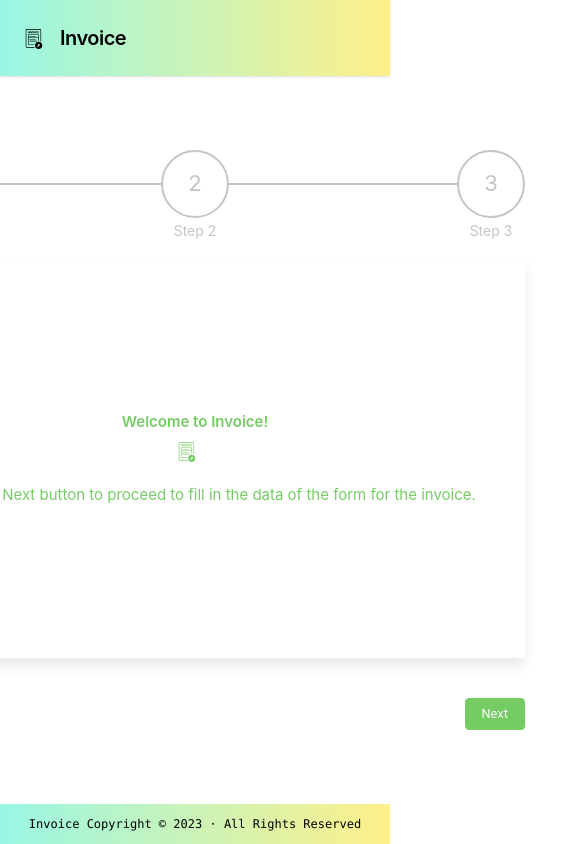
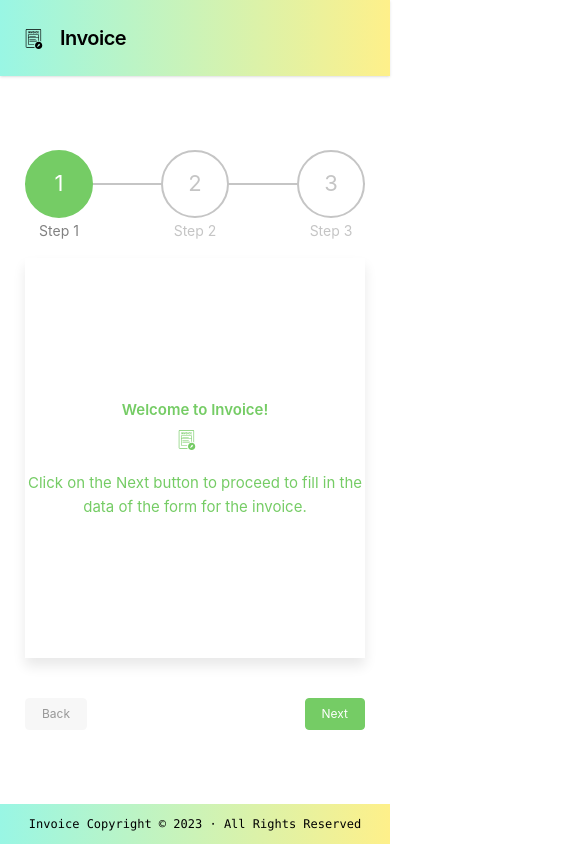
Before and after one commit to FlaM1nG/Invoice, a Vue app: page /home in a window 390 px wide. Shown: the whole page, 585 px wide, since content can reach past the window. Built offline with nearby package versions, Linux system fonts and the light colour scheme; sample sign-in values are in the browser's storage; what vue3-google-login would draw is missing.

Commit message:
refactor(appspinner): add responsive

```diff
--- a/src/components/AppStepper.vue
+++ b/src/components/AppStepper.vue
@@ -623,4 +623,25 @@ body {
   background-color: #fff;
   padding-inline: 5px;
 }
+
+@media (max-width: 700px) {
+  .stepper {
+    width: 410px;
+  }
+  .input-group__input {
+    width: 160px;
+  }
+}
+@media (max-width: 400px) {
+  .stepper {
+    width: 340px;
+  }
+  .stepper-content {
+    width: 340px;
+  }
+  .input-group__input {
+    width: 160px;
+    margin-left: 7px;
+  }
+}
 </style>
```
